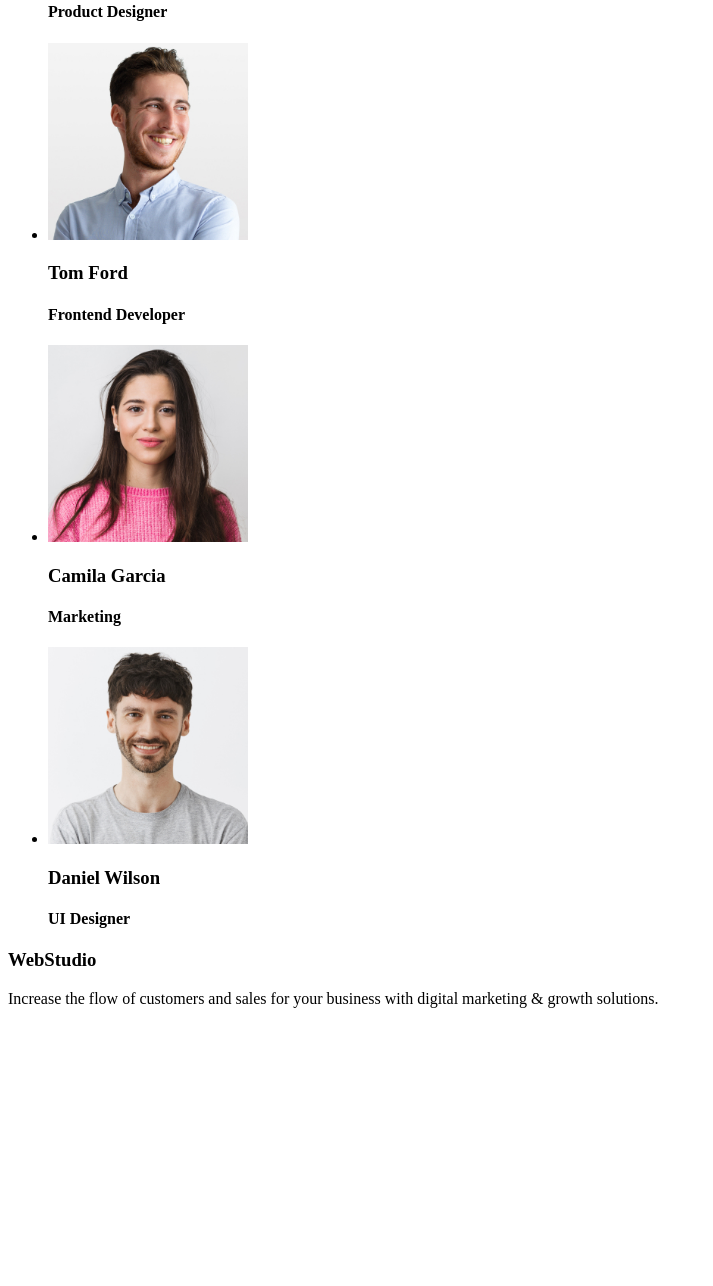
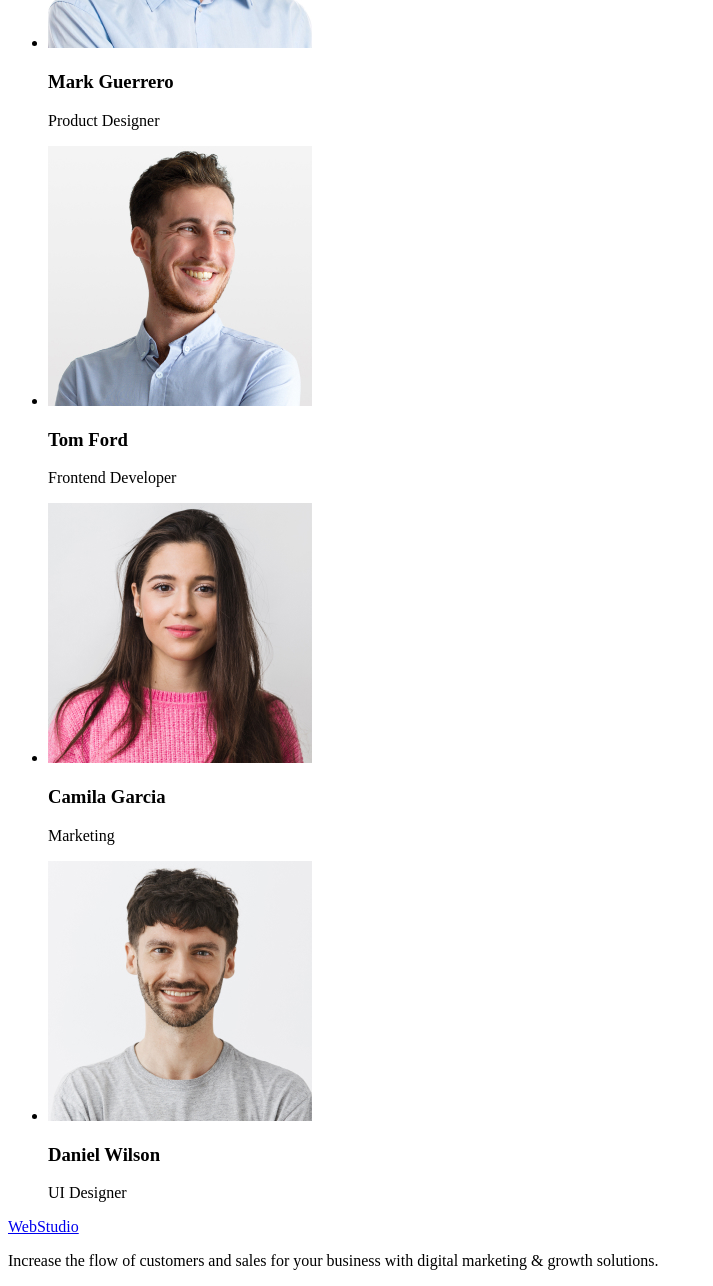
Before and after one commit to Alinka123/goit-markup-hw-01, a plain HTML site: page index.html in a window 1280 px wide. Shown: the part 872-2158 px from the top of the page, without its empty margins (0-713 px from the left). Before the commit the page ends 1896 px from the top, so only its background shows below. Drawn offline with Linux system fonts and the light colour scheme.

Commit message:
homework01

```diff
--- a/index.html
+++ b/index.html
@@ -11,7 +11,7 @@
     <!--Header-->
     <header>
         <nav>
-            <a href="">WebStudio</a>
+            <a href="./index.html">WebStudio</a>
             <ul>
                 <li>
                     <a href="">Studio</a>
@@ -30,7 +30,7 @@
                     <a href="mailto:info@devstudio.com" target="_blank">info@devstudio.com</a>
                 </li>
                 <li>
-                    <a href="tel:+11(000)1111111" target="_blank">+11 (000) 111-11-11</a>
+                    <a href="tel:+110001111111" target="_blank">+11 (000) 111-11-11</a>
                 </li>
             </ul>
         </address>
@@ -45,6 +45,7 @@
         </section>
 
         <section>
+            <h2>Solutions</h2>
             <ul>
                 <li>
                     <h3>Strategy</h3>
@@ -73,32 +74,32 @@
             <h2>Our Team</h2>
             <ul>
                 <li>
-                    <img src="img/img.jpg" alt="mark photo" width="200">
+                    <img src="images/img.jpg" alt="mark photo" width="264">
                     <h3>Mark Guerrero</h3>
-                    <h4>Product Designer</h4>
+                    <p>Product Designer</p>
                 </li>
                 <li>
-                    <img src="img/img(1).jpg" alt="tom photo" width="200">
+                    <img src="images/img(1).jpg" alt="tom photo" width="264">
                     <h3>Tom Ford</h3>
-                    <h4>Frontend Developer</h4>
+                    <p>Frontend Developer</p>
                 </li>
                 <li>
-                    <img src="img/img(2).jpg" alt="camila photo" width="200">
+                    <img src="images/img(2).jpg" alt="camila photo" width="264">
                     <h3>Camila Garcia</h3>
-                    <h4>Marketing</h4>
+                    <p>Marketing</p>
                 </li>
                 <li>
-                    <img src="img/img(3).jpg" alt="daniel photo" width="200">
+                    <img src="images/img(3).jpg" alt="daniel photo" width="264">
                     <h3>Daniel Wilson</h3>
-                    <h4>UI Designer</h4>
+                    <p>UI Designer</p>
                 </li>
             </ul>
         </section>
     </main>
     <!--Footer-->
     <footer>
-        <h3>WebStudio</h3>
-        <p>Increase the flow of customers and sales for your business with digital marketing & growth solutions.<br>
+        <a href="./index.html">WebStudio</a>
+        <p>Increase the flow of customers and sales for your business with digital marketing & growth solutions.
         </p>
 
     </footer>
```
Also changed, not shown: images/img(1).jpg (renamed from img/img(1).jpg), images/img(2).jpg (renamed from img/img(2).jpg), images/img(3).jpg (renamed from img/img(3).jpg), images/img.jpg (renamed from img/img.jpg).
